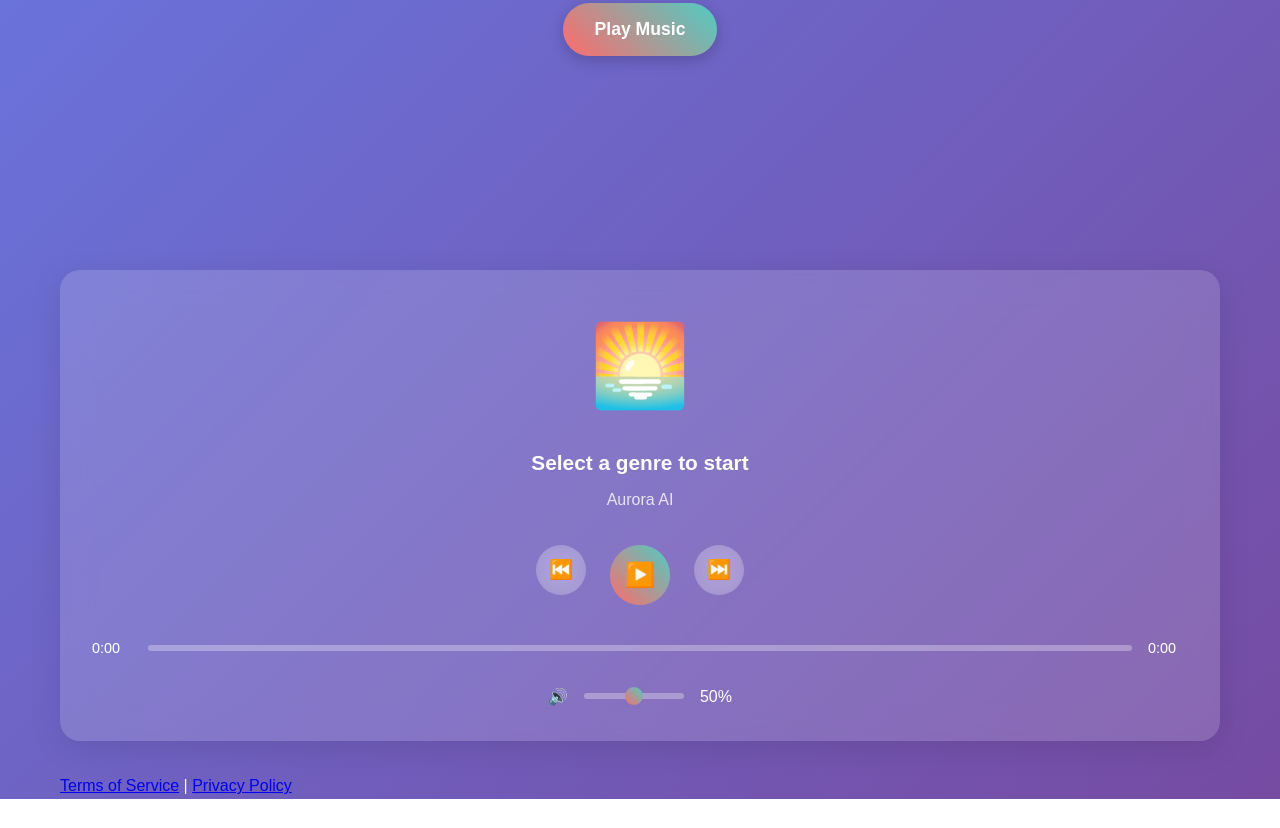
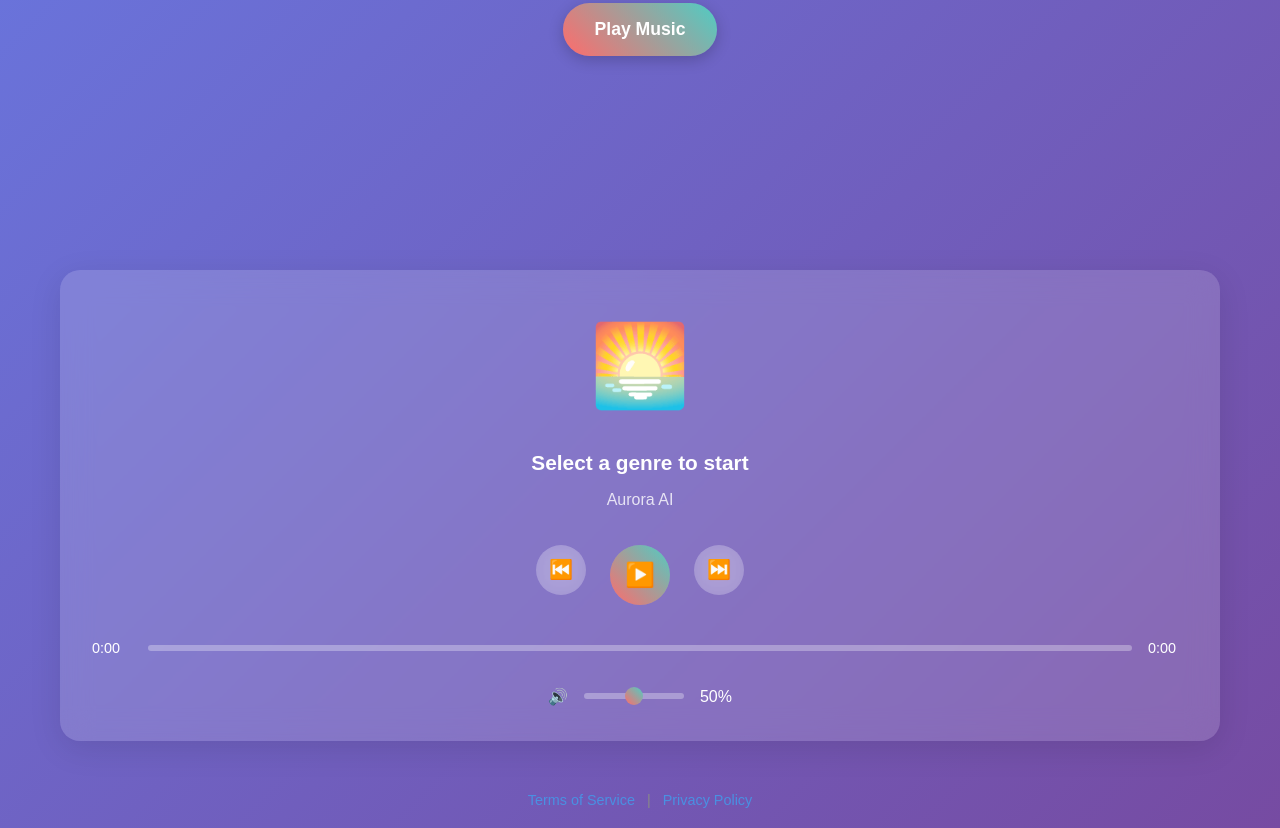
Before and after one commit to AnkushGuha/ProjectAurora, a plain HTML site: page index.html in a window 1280 px wide. Shown: the part 590-1418 px from the top of the page. Before the commit the page ends 1389 px from the top, so only its background shows below. Drawn offline with nearby package versions, Linux system fonts and the light colour scheme.

Commit message:
Update styles.css

```diff
--- a/styles.css
+++ b/styles.css
@@ -718,6 +718,21 @@ select option {
         height: 55px;
     }
 }
+.footer-links {
+  text-align: center;
+  margin-top: 2rem;
+  padding: 1rem;
+  font-size: 0.9rem;
+  color: #888;
+}
+.footer-links a {
+  color: #4a90e2;
+  text-decoration: none;
+  margin: 0 0.5rem;
+}
+.footer-links a:hover {
+  text-decoration: underline;
+}
 canvas#threeCanvas {
   position: fixed;
   top: 0;
```
